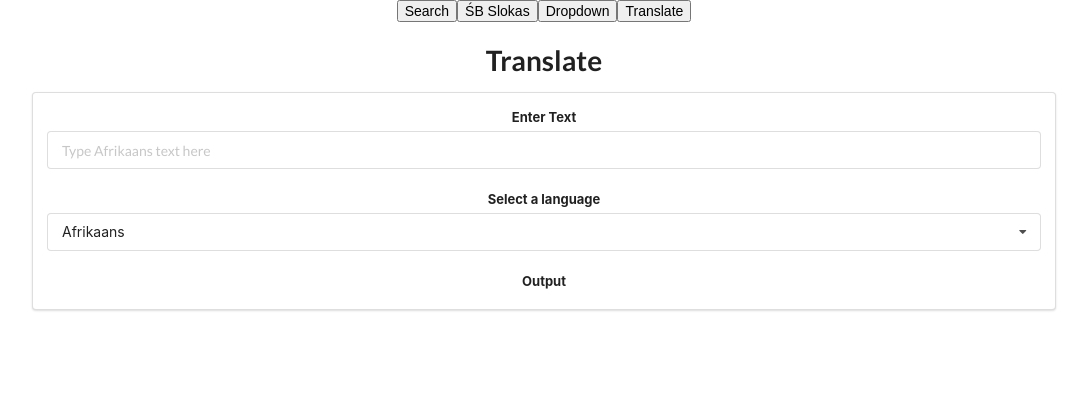
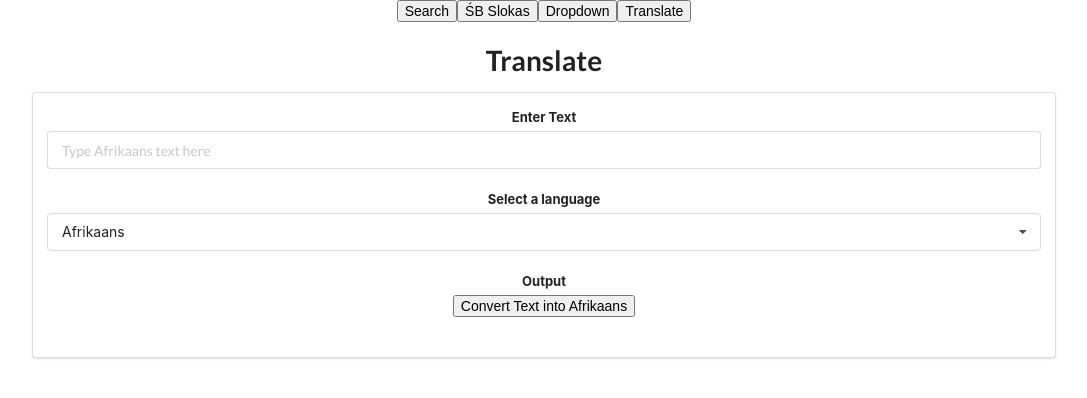
Before and after one commit to yunusparvezkhan/widget-app, a React (Create React App) app: page / in a window 1280 px wide. Shown: the top 398 px of the page, without its empty margins (96-1183 px from the left). Built offline with nearby package versions, Linux system fonts and the light colour scheme.

Commit message:
v4 Delta 2.2
Created Conversion functionalities. Initially build the functionality using useEffect hook, but due to too many post requests to a paid api, changed to a custome function, which runs after clicking on the particular button to translate.

```diff
--- a/package.json
+++ b/package.json
@@ -6,7 +6,7 @@
     "@testing-library/jest-dom": "^5.16.5",
     "@testing-library/react": "^13.4.0",
     "@testing-library/user-event": "^13.5.0",
-    "axios": "^1.3.5",
+    "axios": "^1.3.6",
     "react": "^18.2.0",
     "react-dom": "^18.2.0",
     "react-scripts": "5.0.1",
--- a/src/components/Convert.js
+++ b/src/components/Convert.js
@@ -1,15 +1,44 @@
-import React, { useState, useEffect } from 'react'
+import React, { useState, useEffect } from 'react';
+import axios from 'axios';
 
 const Convert = ({ language, text }) => {
-    useEffect(() => {
-        console.log('props in Convert.js has changed')
-    }, [language, text])
+
+    const [translatedtext, setTranslatedtext] = useState('');
+
+    // useEffect(() => {
+    //     axios.post('https://translation.googleapis.com/language/translate/v2', {}, {
+    //         params: {
+    //             q: text,
+    //             target: language.value,
+    //             key: 'AIzaSyCHUCmpR7cT_yDFHC98CZJy2LTms-IwDlM'
+    //         }
+    //     })
+
+    //     console.log('props in Convert.js has changed')
+    // }, [language, text])
+
+
+
+    const converttext = async () => {
+        const res = await axios.post('https://translation.googleapis.com/language/translate/v2', {}, {
+            params: {
+                q: text,
+                target: language.value,
+                key: 'AIzaSyCHUCmpR7cT_yDFHC98CZJy2LTms-IwDlM'
+            }
+        })
+        setTranslatedtext(res.data.data.translations[0].translatedText);
+        console.log(res.data.data.translations[0].translatedText)
+    }
+
     return (
 
         // This is not a form, put this classname for styling purposes only
         <div className='ui form'>
             <div className='field'>
                 <label className='label'>Output</label>
+                <button onClick={() => { converttext() }}> Convert Text into {language.label} </button>
+                <h3>{translatedtext}</h3>
             </div>
         </div>
     )
```
Also changed, not shown: 1 other file (tests, documents, lock files or other folders).
